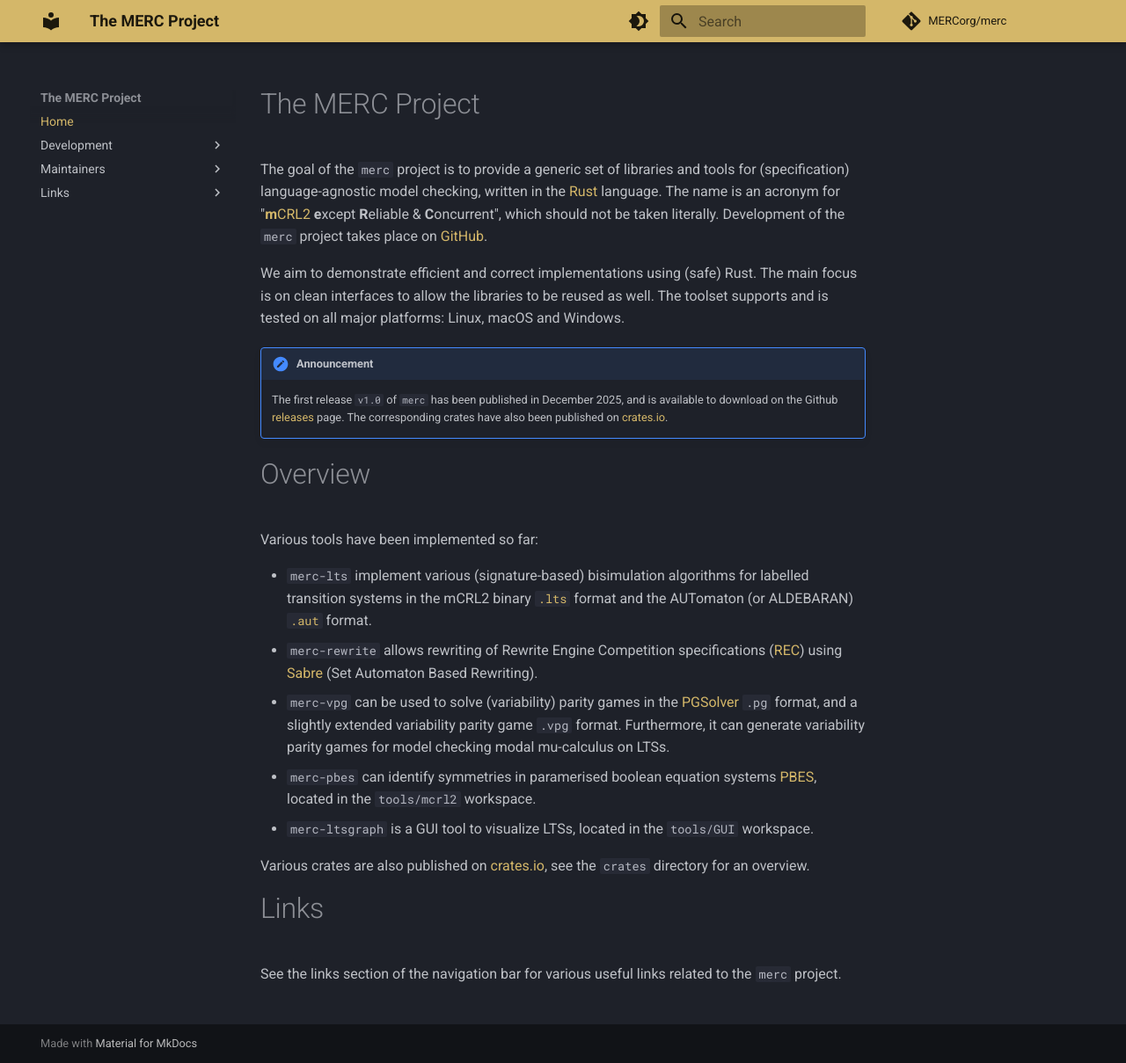
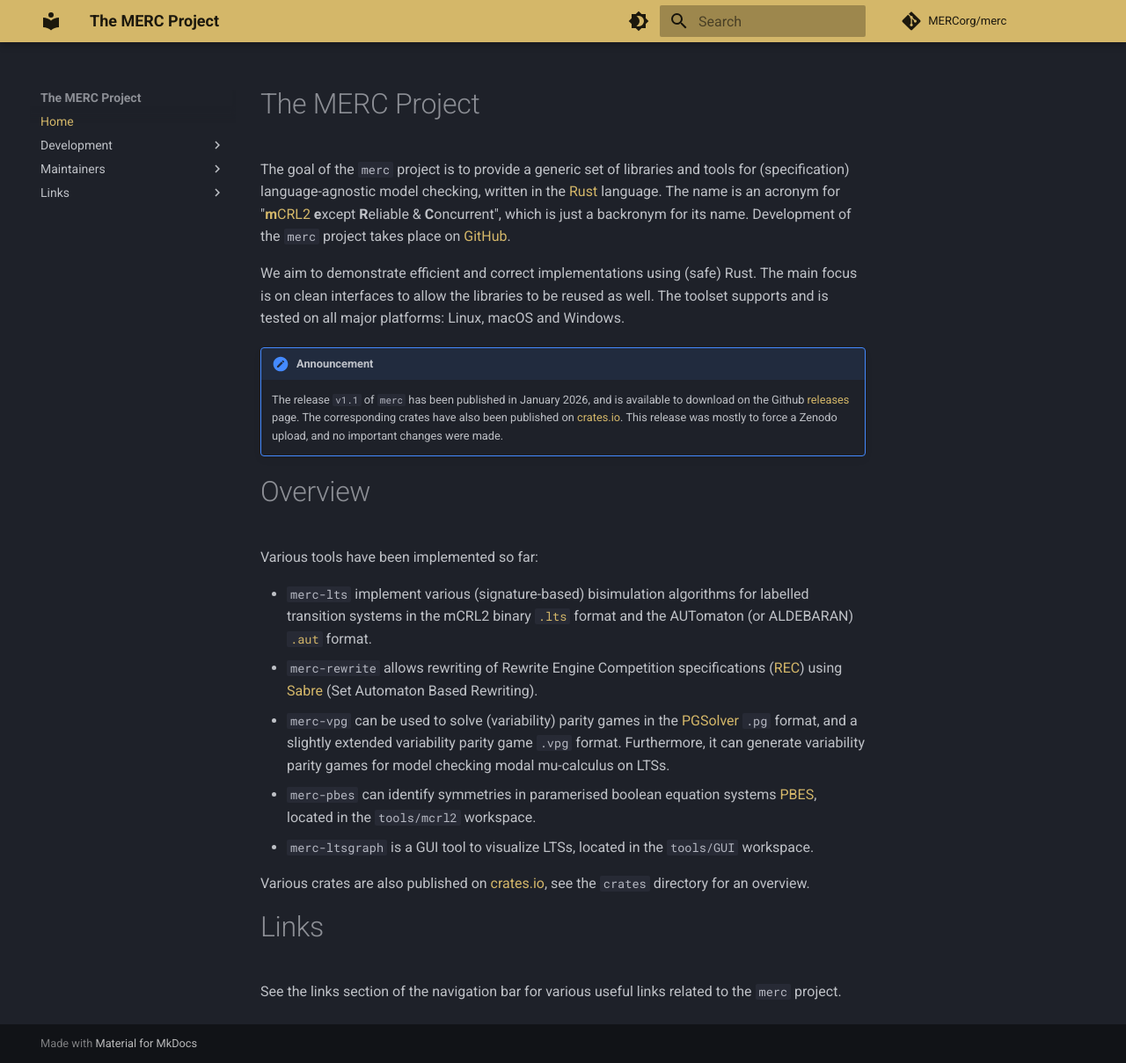
Before and after one commit to MERCorg/merc-website, an MkDocs documentation site: the page built from docs/index.md, in a window 1280 px wide and 1209 px high. Shown: the whole window at 88% size. Built offline with MkDocs 1.6.1 and Material for MkDocs 9.7.7, drawn with Linux system fonts in a browser that asks for light colours; plug-ins that fetch from the network failed and are left out; comment, search, counter and statistics services are not loaded.

Commit message:
Added the v1.1 announcement

```diff
--- a/docs/index.md
+++ b/docs/index.md
@@ -1,11 +1,11 @@
 # The MERC Project
 
-The goal of the `merc` project is to provide a generic set of libraries and tools for (specification) language-agnostic model checking, written in the [Rust](https://rust-lang.org/) language. The name is an acronym for "[**m**CRL2](https://www.mcrl2.org/web/index.html) **e**xcept **R**eliable & **C**oncurrent", which should not be taken literally. Development of the `merc` project takes place on [GitHub](https://github.com/MERCorg/merc).
+The goal of the `merc` project is to provide a generic set of libraries and tools for (specification) language-agnostic model checking, written in the [Rust](https://rust-lang.org/) language. The name is an acronym for "[**m**CRL2](https://www.mcrl2.org/web/index.html) **e**xcept **R**eliable & **C**oncurrent", which is just a backronym for its name. Development of the `merc` project takes place on [GitHub](https://github.com/MERCorg/merc).
 
 We aim to demonstrate efficient and correct implementations using (safe) Rust. The main focus is on clean interfaces to allow the libraries to be reused as well. The toolset supports and is tested on all major platforms: Linux, macOS and Windows.
 
 !!! note "Announcement"
-    The first release `v1.0` of `merc` has been published in December 2025, and is available to download on the Github [releases](https://github.com/MERCorg/merc/releases) page. The corresponding crates have also been published on [crates.io](https://crates.io/users/mlaveaux).
+    The release `v1.1` of `merc` has been published in January 2026, and is available to download on the Github [releases](https://github.com/MERCorg/merc/releases) page. The corresponding crates have also been published on [crates.io](https://crates.io/users/mlaveaux). This release was mostly to force a Zenodo upload, and no important changes were made.
 
 # Overview
 
```
